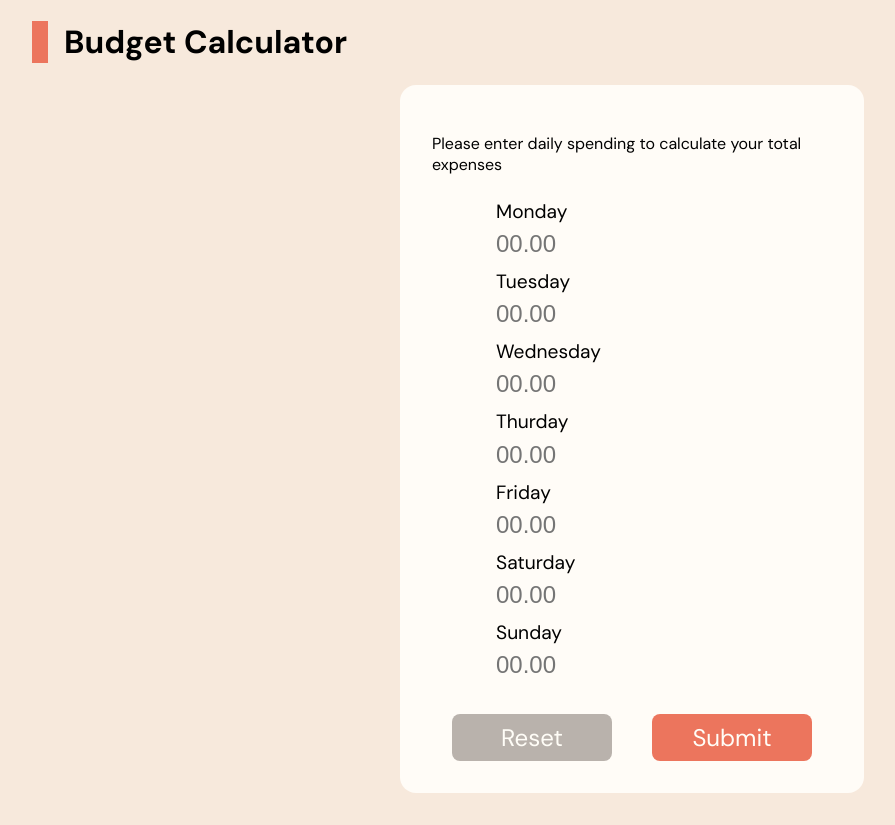
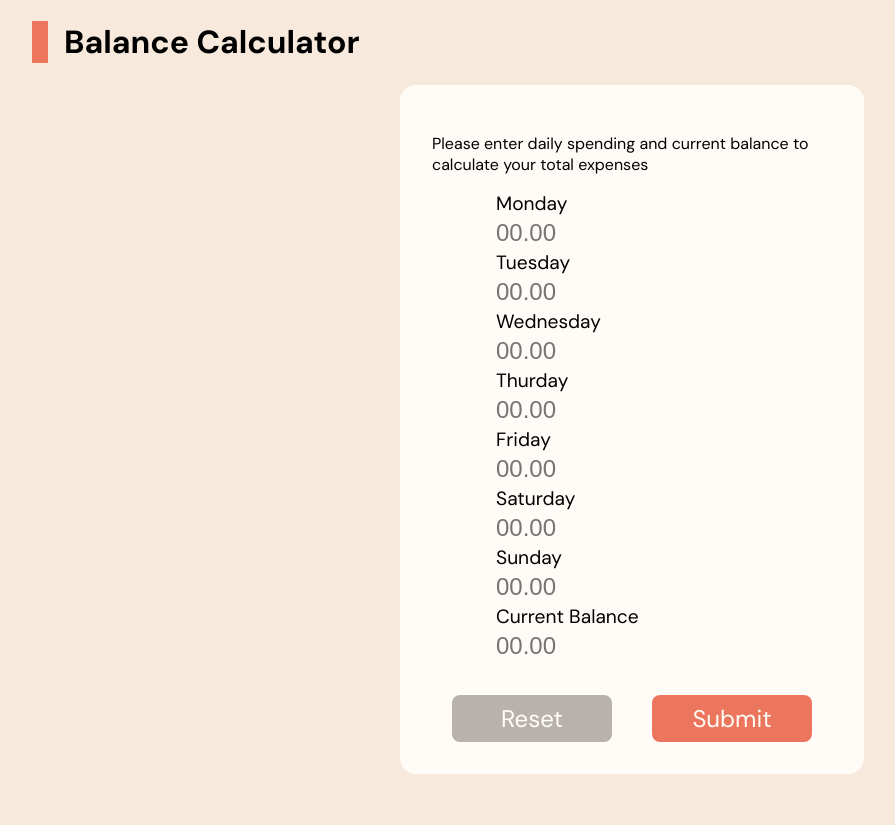
Before and after one commit to jrdotel/vmlyr-challenges, a plain HTML site: page challenge-6/index.html in a window 1280 px wide. Shown: the whole page, without its empty margins (8-903 px from the left). Drawn offline with Linux system fonts and the light colour scheme.

Commit message:
updates made to markup divided the form in half added an accent for current balance

```diff
--- a/challenge-6/index.html
+++ b/challenge-6/index.html
@@ -8,9 +8,11 @@
     <title>Challenge 6</title>
 </head>
 <body>
-    <h1 class="form__title">Budget Calculator</h1>
+    <h1 class="form__title">Balance Calculator</h1>
     <form action="component.html" method="GET">
-       <p class="form__instructions">Please enter daily spending to calculate your total expenses</p>
+       <p class="form__instructions">Please enter daily spending and current balance to calculate your total expenses</p>
+       <div class="form__inputs">
+           <div class="form__left">
                <label for="monday">Monday</label>
                <input type="number" name="monday" id="monday" placeholder="00.00">
                <label for="tuesday">Tuesday</label>
@@ -21,16 +23,26 @@
                <input type="number" name="thursday" id="thursday" placeholder="00.00">
                <label for="friday">Friday</label>
                <input type="number" name="friday" id="friday" placeholder="00.00">
+            </div>
+            <div class="form__right">
+                <div class="form__right--weekend">
                     <label for="saturday">Saturday</label>
                     <input type="number" name="saturday" id="saturday" placeholder="00.00">
                     <label for="sunday">Sunday</label>
                     <input type="number" name="sunday" id="sunday" placeholder="00.00">
+                </div>
+                <div class="form__right--balance">
+                    <label for="sunday">Current Balance</label>
+                    <input type="number" name="current" id="current" placeholder="00.00">
+                </div>
+            </div>
+        </div>
             <div class="form__buttons">
                 <button type="reset" class="reset">Reset</button>
                 <button type="submit" class="submit">Submit</button>
         </div>
     </form>
 
-    <script type="text/javascript" src="script/script.js"></script>
+    <script type="text/javasscript" src="script/script.js"></script>
 </body>
 </html>
```
Lines whose indentation alone changed are shown as unchanged.
